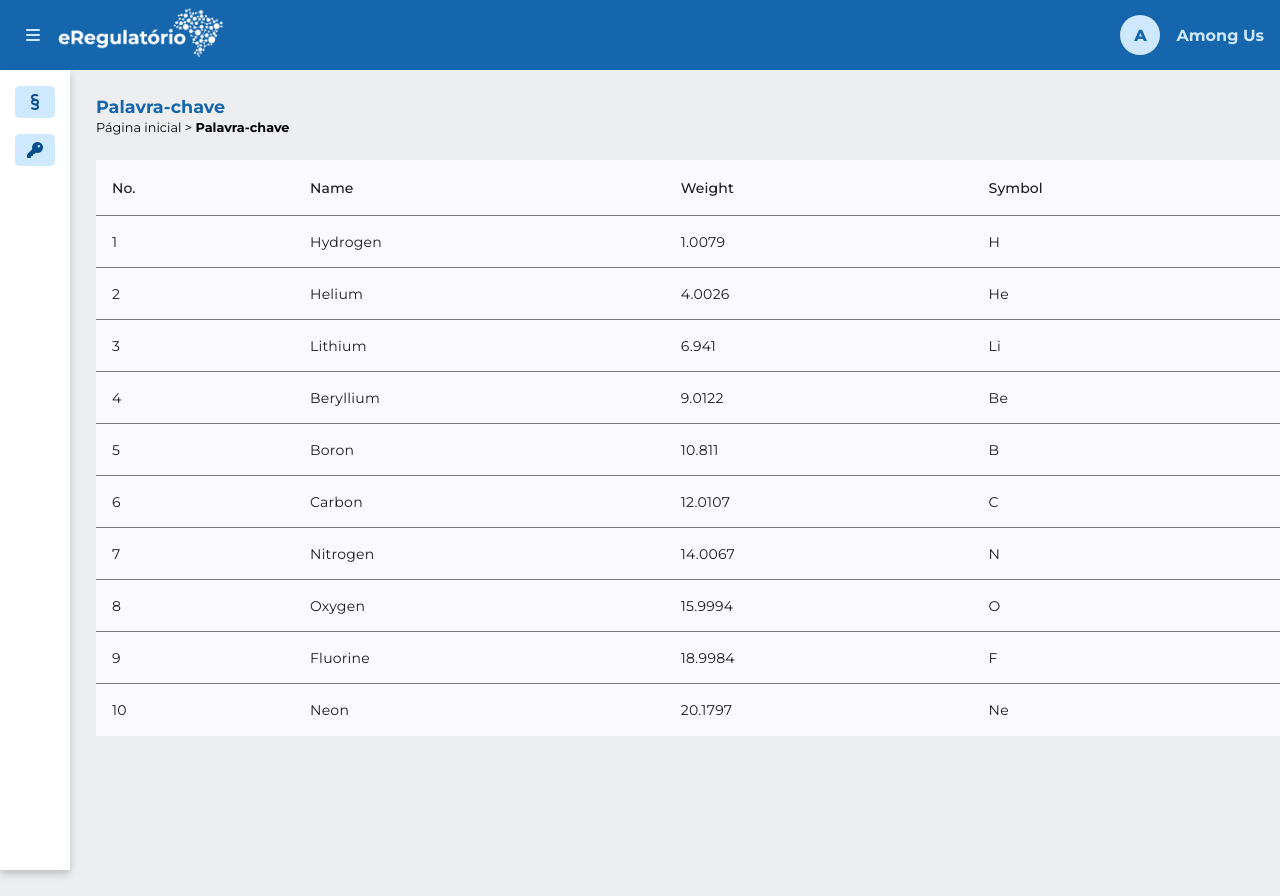
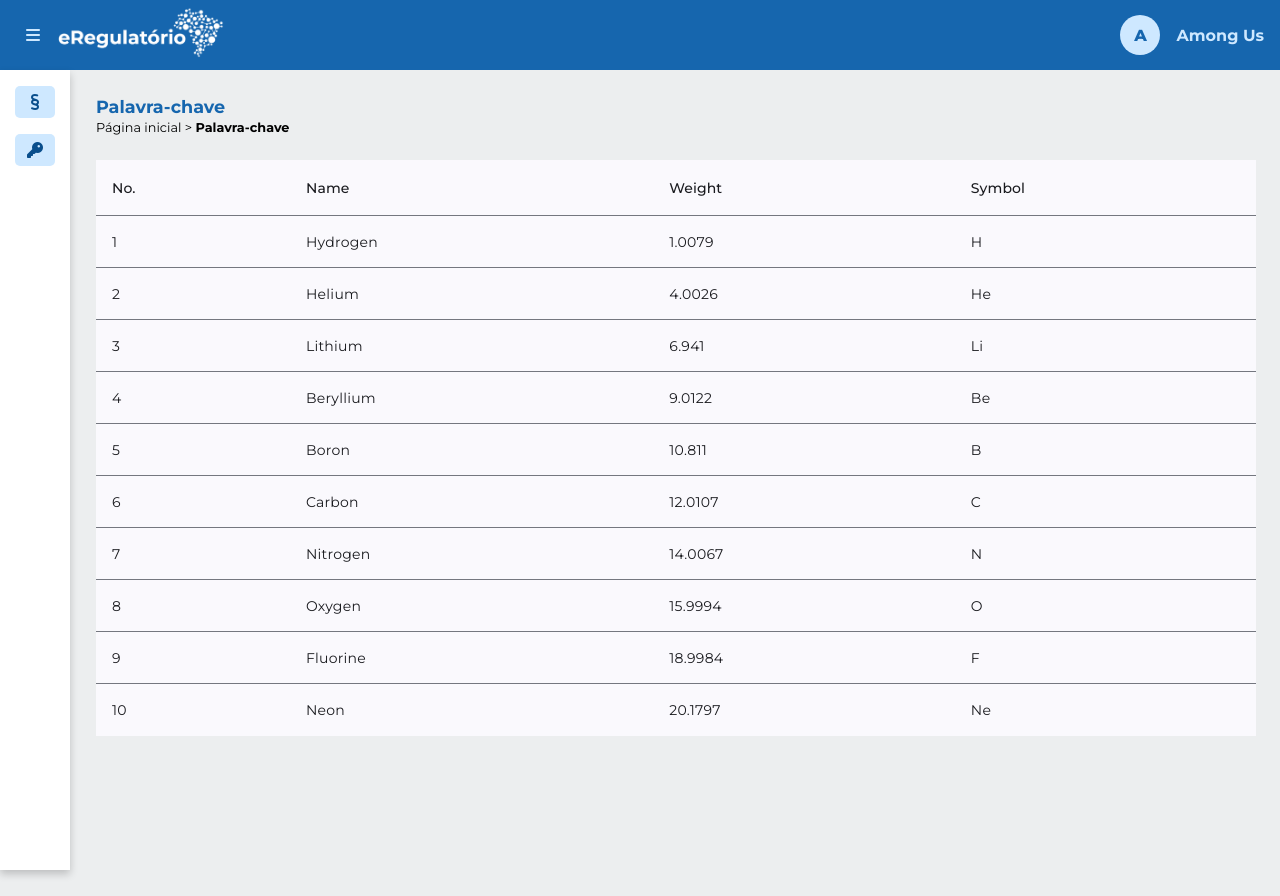
Before and after one commit to nicoledalarmelina/hackathon-among-us, an Angular app: page /palavra-chave in a window 1280 px wide. Built offline with nearby package versions, Linux system fonts and the light colour scheme.

Commit message:
ESTA PORCARIA DE ANGULAR MATERIAL

```diff
--- a/src/app/pages/palavra-chave/palavra-chave.component.html
+++ b/src/app/pages/palavra-chave/palavra-chave.component.html
@@ -1,3 +1,4 @@
+<div class="palavra-chave-page">
   <app-breadcrumb [page]="'Palavra-chave'"></app-breadcrumb>
 
   <table mat-table [dataSource]="dataSource">
@@ -27,3 +28,4 @@
     <tr mat-header-row *matHeaderRowDef="displayedColumns"></tr>
     <tr mat-row *matRowDef="let row; columns: displayedColumns;"></tr>
   </table>
+</div>
--- a/src/app/pages/palavra-chave/palavra-chave.component.scss
+++ b/src/app/pages/palavra-chave/palavra-chave.component.scss
@@ -0,0 +1,3 @@
+.palavra-chave-page {
+  margin-right: 1.5rem;
+}
```
Lines whose indentation alone changed are shown as unchanged.
